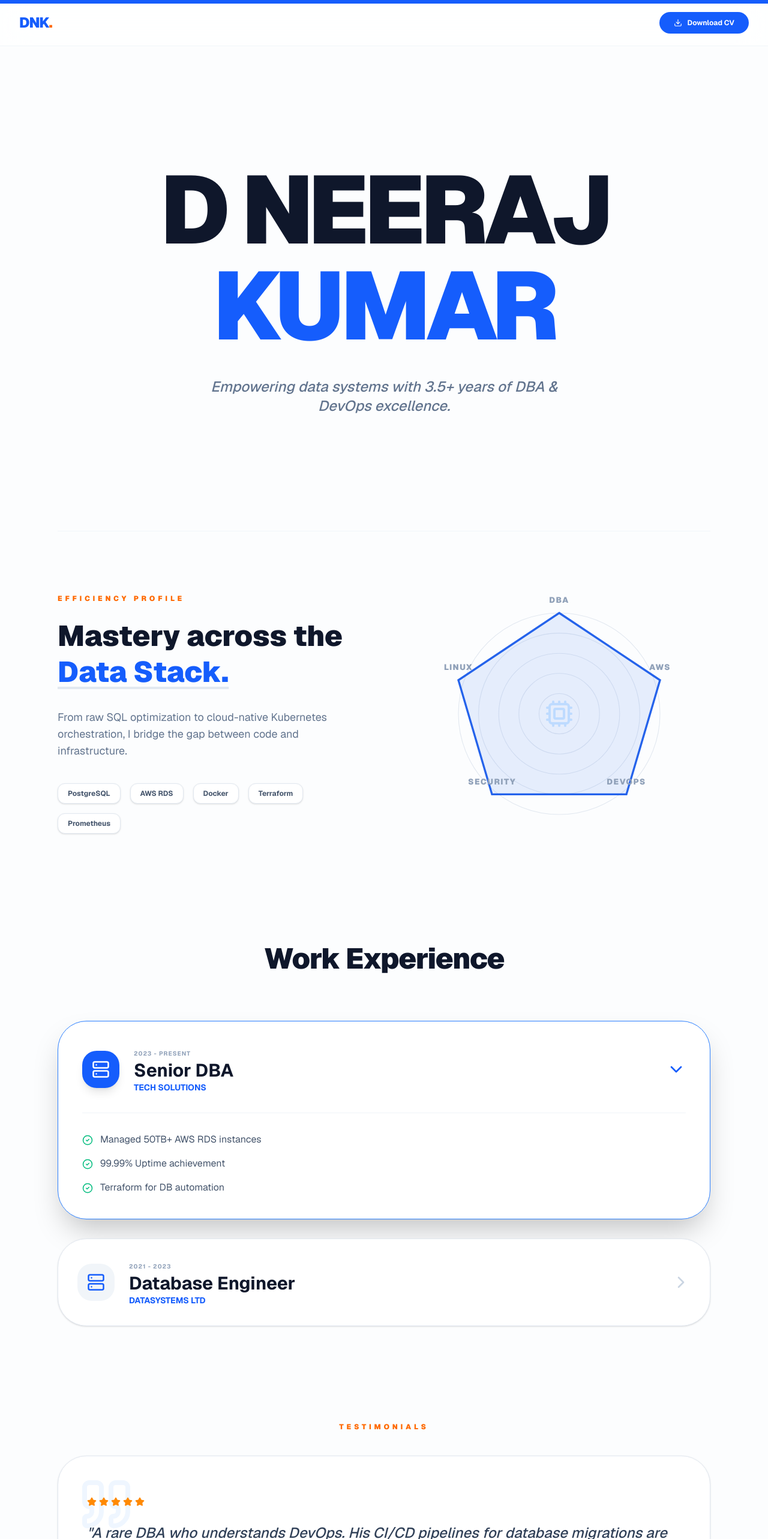
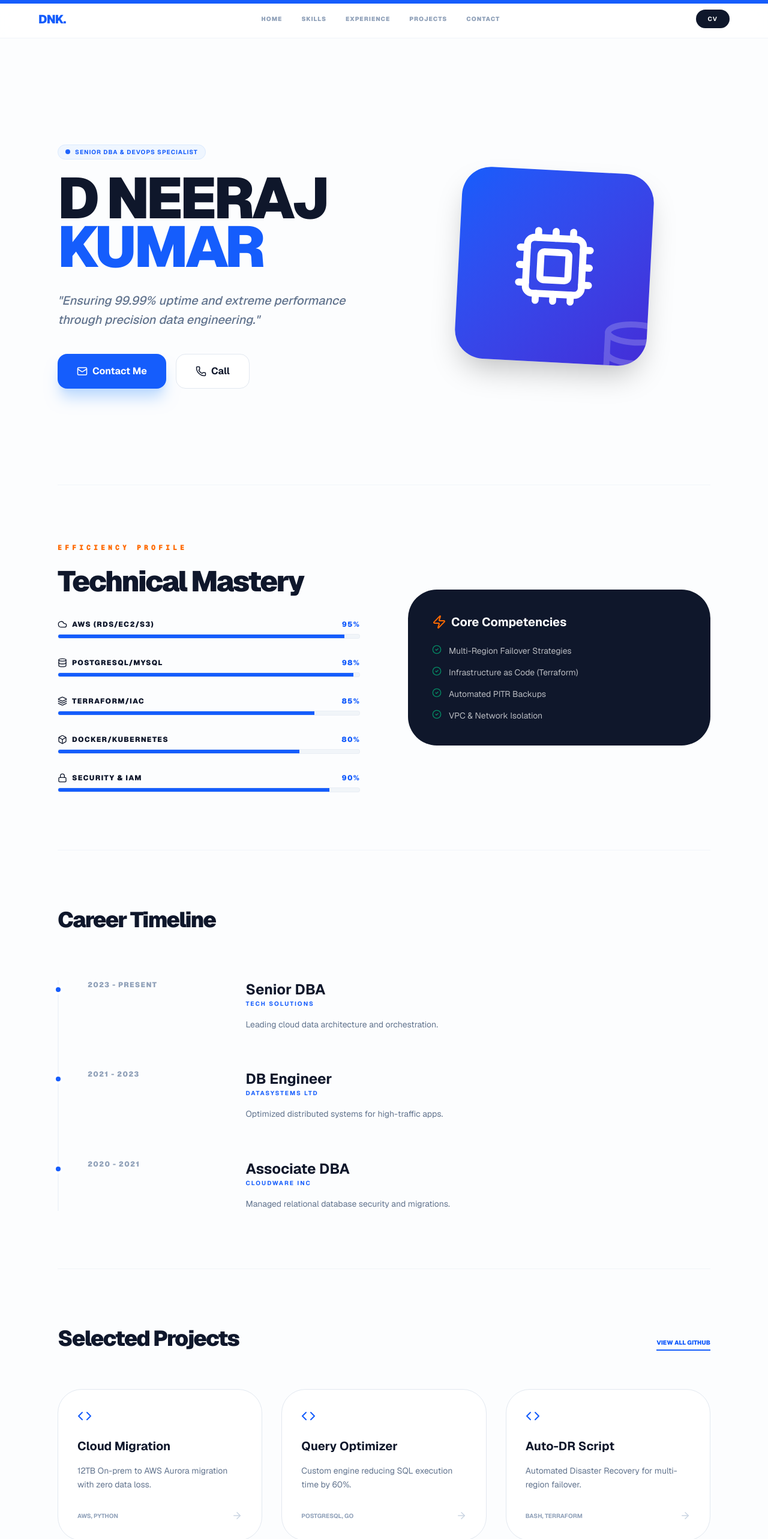
Before and after one commit to dneerajkumar/dneerajkumar.github.io, a Next.js app: page / in a window 1280 px wide. Shown: the top 2566 px of the page at 60% size. Built offline with nearby package versions, Linux system fonts and the light colour scheme.

Commit message:
Major Update: Integrated professor feedback with advanced UI

```diff
--- a/app/page.tsx
+++ b/app/page.tsx
@@ -6,100 +6,26 @@ import {
   Github, Linkedin, Mail, Database, Phone, Server,
   ShieldCheck, Zap, TrendingUp, ChevronRight,
   Cloud, Download, Cpu, CheckCircle2,
-  ArrowRight, Box, Globe, Lock, Quote, Star
+  ArrowRight, Box, Globe, Lock, Quote, Star,
+  User, Send, Code, Layers, MousePointer2
 } from 'lucide-react';
 
-// --- ANIMATED SECTION WRAPPER ---
+// --- SEO & META (Put this in your layout.tsx or top of page) ---
+// Title: D Neeraj Kumar | Senior DBA & DevOps Specialist
+// Description: Expert Database Administrator and DevOps Engineer with 3.5+ years of experience in AWS, PostgreSQL, and Automation.
+
 const FadeInSection = ({ children, delay = 0 }: { children: React.ReactNode, delay?: number }) => {
   const ref = useRef(null);
   const isInView = useInView(ref, { once: false, margin: "-100px" });
-
   return (
     <motion.div
       ref={ref}
-      initial={{ opacity: 0, y: 50, scale: 0.95 }}
-      animate={isInView ? { opacity: 1, y: 0, scale: 1 } : { opacity: 0, y: 50, scale: 0.95 }}
-      transition={{ duration: 0.8, delay, ease: [0.16, 1, 0.3, 1] }}
-      className="w-full"
+      initial={{ opacity: 0, y: 30 }}
+      animate={isInView ? { opacity: 1, y: 0 } : { opacity: 0, y: 30 }}
+      transition={{ duration: 0.7, delay }}
     >
       {children}
     </motion.div>
-  );
-};
-
-// --- SKILLS RADAR COMPONENT ---
-const SkillsRadar = () => {
-  const skills = [
-    { name: "DBA", value: 100, x: 200, y: 50 },
-    { name: "AWS", value: 90, x: 350, y: 150 },
-    { name: "DevOps", value: 85, x: 300, y: 320 },
-    { name: "Security", value: 95, x: 100, y: 320 },
-    { name: "Linux", value: 80, x: 50, y: 150 },
-  ];
-
-  return (
-    <div className="relative w-full max-w-md mx-auto aspect-square flex items-center justify-center">
-      <svg viewBox="0 0 400 400" className="w-full h-full overflow-visible">
-        {/* Background Hexagons */}
-        {[0.2, 0.4, 0.6, 0.8, 1].map((scale, i) => (
-          <circle key={i} cx="200" cy="200" r={150 * scale} fill="none" stroke="#e2e8f0" strokeWidth="1" />
-        ))}
-        {/* Radar Path */}
-        <motion.polygon
-          initial={{ opacity: 0, scale: 0 }}
-          whileInView={{ opacity: 1, scale: 1 }}
-          points={skills.map(s => `${s.x},${s.y}`).join(' ')}
-          fill="rgba(37, 99, 235, 0.1)"
-          stroke="#2563eb"
-          strokeWidth="3"
-        />
-        {/* Labels */}
-        {skills.map((s, i) => (
-          <text key={i} x={s.x} y={s.y - 15} textAnchor="middle" className="text-[12px] font-black fill-slate-400 uppercase tracking-widest">
-            {s.name}
-          </text>
-        ))}
-      </svg>
-      <div className="absolute inset-0 flex items-center justify-center pointer-events-none">
-        <Cpu className="text-blue-200 w-12 h-12" />
-      </div>
-    </div>
-  );
-};
-
-// --- TESTIMONIAL CAROUSEL ---
-const TestimonialCarousel = () => {
-  const [index, setIndex] = useState(0);
-  const testimonials = [
-    { text: "Neeraj's ability to optimize our PostgreSQL cluster saved us thousands in AWS costs monthly.", author: "CTO @ Tech Solutions", stars: 5 },
-    { text: "A rare DBA who understands DevOps. His CI/CD pipelines for database migrations are flawless.", author: "Lead Architect @ DataSystems", stars: 5 },
-    { text: "Reliability is Neeraj's middle name. Our uptime went from 99.1% to 99.99% under his watch.", author: "Manager @ CloudWare", stars: 5 }
-  ];
-
-  useEffect(() => {
-    const timer = setInterval(() => setIndex((prev) => (prev + 1) % testimonials.length), 5000);
-    return () => clearInterval(timer);
-  }, []);
-
-  return (
-    <div className="bg-white border border-slate-200 rounded-[3rem] p-12 shadow-sm relative overflow-hidden h-[300px] flex items-center">
-      <Quote className="absolute top-8 left-8 text-blue-50 w-24 h-24 -z-0" />
-      <AnimatePresence mode="wait">
-        <motion.div
-          key={index}
-          initial={{ opacity: 0, x: 20 }}
-          animate={{ opacity: 1, x: 0 }}
-          exit={{ opacity: 0, x: -20 }}
-          className="relative z-10 w-full"
-        >
-          <div className="flex gap-1 mb-6">
-            {[...Array(testimonials[index].stars)].map((_, i) => <Star key={i} size={16} className="fill-orange-400 text-orange-400" />)}
-          </div>
-          <p className="text-2xl font-medium text-slate-700 italic mb-6 leading-relaxed">"{testimonials[index].text}"</p>
-          <p className="text-sm font-black text-blue-600 uppercase tracking-[0.2em]">— {testimonials[index].author}</p>
-        </motion.div>
-      </AnimatePresence>
-    </div>
   );
 };
 
@@ -108,132 +34,192 @@ export default function NeerajPortfolio() {
   const { scrollYProgress } = useScroll();
   const scaleX = useSpring(scrollYProgress, { stiffness: 100, damping: 30 });
 
+  const skills = [
+    { name: "AWS (RDS/EC2/S3)", level: 95, icon: <Cloud size={16}/> },
+    { name: "PostgreSQL/MySQL", level: 98, icon: <Database size={16}/> },
+    { name: "Terraform/IaC", level: 85, icon: <Layers size={16}/> },
+    { name: "Docker/Kubernetes", level: 80, icon: <Box size={16}/> },
+    { name: "Security & IAM", level: 90, icon: <Lock size={16}/> },
+  ];
+
+  const projects = [
+    { title: "Cloud Migration", desc: "12TB On-prem to AWS Aurora migration with zero data loss.", tech: "AWS, Python", link: "#" },
+    { title: "Query Optimizer", desc: "Custom engine reducing SQL execution time by 60%.", tech: "PostgreSQL, Go", link: "#" },
+    { title: "Auto-DR Script", desc: "Automated Disaster Recovery for multi-region failover.", tech: "Bash, Terraform", link: "#" },
+  ];
+
   const handleDownload = () => {
-    confetti({ particleCount: 150, spread: 70, origin: { y: 0.6 }, colors: ['#2563eb', '#f97316', '#10b981'] });
+    confetti({ particleCount: 150, spread: 70, origin: { y: 0.6 }, colors: ['#2563eb', '#f97316'] });
+    // window.open('/resume.pdf', '_blank');
   };
-
-  const experiences = [
-    {
-      role: "Senior DBA", company: "Tech Solutions", date: "2023 - Present",
-      details: ["Managed 50TB+ AWS RDS instances", "99.99% Uptime achievement", "Terraform for DB automation"],
-      tags: ["PostgreSQL", "AWS Aurora"]
-    },
-    {
-      role: "Database Engineer", company: "DataSystems Ltd", date: "2021 - 2023",
-      details: ["Query optimization reducing load by 40%", "MongoDB Sharding", "DR Strategy Implementation"],
-      tags: ["MySQL", "MongoDB"]
-    }
-  ];
 
   return (
     <div className="min-h-screen bg-[#fcfdfe] text-slate-900 font-sans selection:bg-blue-100 selection:text-blue-900 overflow-x-hidden relative">
       <motion.div className="fixed top-0 left-0 right-0 h-1.5 bg-blue-600 z-[100] origin-left" style={{ scaleX }} />
 
-      <nav className="sticky top-0 z-50 bg-white/70 backdrop-blur-xl border-b border-slate-100 px-8 py-5 flex justify-between items-center">
-        <span className="font-black text-2xl tracking-tighter text-blue-600 uppercase">DNK<span className="text-orange-500">.</span></span>
-        <button onClick={handleDownload} className="flex items-center gap-2 bg-blue-600 text-white px-6 py-2.5 rounded-full text-xs font-bold hover:shadow-lg transition-all shadow-blue-200">
-          <Download size={14} /> Download CV
-        </button>
+      {/* 2. FIXED NAVIGATION BAR */}
+      <nav className="fixed top-0 left-0 right-0 z-[90] bg-white/80 backdrop-blur-lg border-b border-slate-100 px-8 py-4">
+        <div className="max-w-6xl mx-auto flex justify-between items-center">
+          <span className="font-black text-xl tracking-tighter text-blue-600">DNK.</span>
+          <div className="hidden md:flex gap-8 text-[10px] font-black uppercase tracking-widest text-slate-400">
+            <a href="#home" className="hover:text-blue-600 transition-colors">Home</a>
+            <a href="#skills" className="hover:text-blue-600 transition-colors">Skills</a>
+            <a href="#experience" className="hover:text-blue-600 transition-colors">Experience</a>
+            <a href="#projects" className="hover:text-blue-600 transition-colors">Projects</a>
+            <a href="#contact" className="hover:text-blue-600 transition-colors">Contact</a>
+          </div>
+          <button onClick={handleDownload} className="bg-slate-900 text-white px-5 py-2 rounded-full text-[10px] font-bold hover:bg-blue-600 transition-all uppercase tracking-widest">CV</button>
+        </div>
       </nav>
 
-      <main className="max-w-6xl mx-auto px-8 relative z-10">
-        {/* HERO SECTION */}
-        <section className="py-24 md:py-48 text-center">
-          <motion.div initial={{ opacity: 0, y: 30 }} animate={{ opacity: 1, y: 0 }} transition={{ duration: 1 }}>
-            <h1 className="text-7xl md:text-[10rem] font-black tracking-tighter text-slate-900 leading-none mb-10">
-              D NEERAJ <br /><span className="text-blue-600 uppercase">KUMAR</span>
+      <main className="max-w-6xl mx-auto px-8 relative z-10 pt-20">
+
+        {/* 1. HERO SECTION WITH VISUALS */}
+        <section id="home" className="py-24 md:py-40 grid md:grid-cols-2 gap-12 items-center text-left">
+          <motion.div initial={{ opacity: 0, x: -50 }} animate={{ opacity: 1, x: 0 }} transition={{ duration: 0.8 }}>
+            <div className="inline-flex items-center gap-2 px-3 py-1 bg-blue-50 text-blue-600 rounded-full text-[10px] font-bold mb-6 tracking-widest uppercase border border-blue-100">
+              <span className="w-2 h-2 rounded-full bg-blue-600 animate-pulse" /> Senior DBA & DevOps Specialist
+            </div>
+            <h1 className="text-6xl md:text-8xl font-black tracking-tighter text-slate-900 leading-[0.85] mb-8">
+              D NEERAJ <br /><span className="text-blue-600">KUMAR</span>
             </h1>
-            <p className="text-2xl text-slate-500 max-w-2xl mx-auto font-medium italic">Empowering data systems with 3.5+ years of DBA & DevOps excellence.</p>
+            <p className="text-xl text-slate-500 max-w-lg mb-10 leading-relaxed font-medium italic">
+              "Ensuring 99.99% uptime and extreme performance through precision data engineering."
+            </p>
+            <div className="flex gap-4">
+              <button onClick={() => document.getElementById('contact')?.scrollIntoView({behavior:'smooth'})} className="bg-blue-600 text-white px-8 py-4 rounded-2xl font-bold flex items-center gap-2 hover:scale-105 transition-transform shadow-xl shadow-blue-200">
+                <Mail size={18} /> Contact Me
+              </button>
+              <a href="tel:+917077600849" className="bg-white border border-slate-200 text-slate-900 px-8 py-4 rounded-2xl font-bold flex items-center gap-2 hover:bg-slate-50 transition-colors">
+                <Phone size={18} /> Call
+              </a>
+            </div>
+          </motion.div>
+          <motion.div initial={{ opacity: 0, scale: 0.8 }} animate={{ opacity: 1, scale: 1 }} className="relative flex justify-center">
+            {/* Visual placeholder for Avatar/DB Concept */}
+            <div className="w-80 h-80 bg-gradient-to-br from-blue-600 to-indigo-700 rounded-[3rem] shadow-2xl rotate-3 relative overflow-hidden flex items-center justify-center">
+               <Database size={120} className="text-white opacity-20 absolute -bottom-10 -right-10" />
+               <Cpu size={140} className="text-white" />
+            </div>
           </motion.div>
         </section>
 
-        {/* RADAR & SKILLS SECTION */}
-        <section className="py-20 border-t border-slate-100">
+        {/* 3. SKILLS VISUALIZATION (Visual bars) */}
+        <section id="skills" className="py-24 border-t border-slate-100">
           <div className="grid md:grid-cols-2 gap-20 items-center">
-            <FadeInSection>
-              <h2 className="text-xs font-black uppercase tracking-[0.4em] text-orange-500 mb-6">Efficiency Profile</h2>
-              <h3 className="text-5xl font-black mb-8 leading-tight">Mastery across the <br /><span className="text-blue-600 underline decoration-slate-200 underline-offset-8">Data Stack.</span></h3>
-              <p className="text-slate-500 text-lg mb-10">From raw SQL optimization to cloud-native Kubernetes orchestration, I bridge the gap between code and infrastructure.</p>
-              <div className="flex flex-wrap gap-4">
-                 {["PostgreSQL", "AWS RDS", "Docker", "Terraform", "Prometheus"].map(s => (
-                   <span key={s} className="px-4 py-2 bg-white border border-slate-200 rounded-xl text-xs font-bold text-slate-600 shadow-sm">{s}</span>
-                 ))}
+            <div>
+              <h2 className="text-xs font-black uppercase tracking-[0.4em] text-orange-500 mb-6 font-mono">Efficiency Profile</h2>
+              <h3 className="text-5xl font-black mb-10 tracking-tighter">Technical Mastery</h3>
+              <div className="space-y-8">
+                {skills.map((s, i) => (
+                  <div key={i}>
+                    <div className="flex justify-between mb-2 text-xs font-black uppercase tracking-widest">
+                      <span className="flex items-center gap-2">{s.icon} {s.name}</span>
+                      <span className="text-blue-600">{s.level}%</span>
+                    </div>
+                    <div className="h-2 bg-slate-100 rounded-full overflow-hidden border border-slate-200/50">
+                      <motion.div
+                        initial={{ width: 0 }}
+                        whileInView={{ width: `${s.level}%` }}
+                        transition={{ duration: 1.5, ease: "easeOut" }}
+                        className="h-full bg-blue-600"
+                      />
+                    </div>
+                  </div>
+                ))}
               </div>
-            </FadeInSection>
-            <FadeInSection delay={0.2}>
-              <SkillsRadar />
-            </FadeInSection>
+            </div>
+            <div className="bg-slate-900 p-10 rounded-[3rem] text-white">
+              <h4 className="text-xl font-bold mb-6 flex items-center gap-2"><Zap className="text-orange-500"/> Core Competencies</h4>
+              <ul className="space-y-4 opacity-70 text-sm">
+                <li className="flex gap-3"><CheckCircle2 size={16} className="text-emerald-500" /> Multi-Region Failover Strategies</li>
+                <li className="flex gap-3"><CheckCircle2 size={16} className="text-emerald-500" /> Infrastructure as Code (Terraform)</li>
+                <li className="flex gap-3"><CheckCircle2 size={16} className="text-emerald-500" /> Automated PITR Backups</li>
+                <li className="flex gap-3"><CheckCircle2 size={16} className="text-emerald-500" /> VPC & Network Isolation</li>
+              </ul>
+            </div>
           </div>
         </section>
 
-        {/* EXPERIENCE SECTION */}
-        <section className="py-20">
-          <FadeInSection>
-            <h2 className="text-5xl font-black mb-20 tracking-tight text-center">Work Experience</h2>
-          </FadeInSection>
-          <div className="space-y-8">
-            {experiences.map((exp, idx) => (
-              <FadeInSection key={idx} delay={idx * 0.1}>
-                <div
-                  className={`bg-white border rounded-[3rem] transition-all duration-500 ${expandedIdx === idx ? 'border-blue-500 shadow-2xl p-10' : 'border-slate-200 p-8 shadow-sm hover:border-blue-300'}`}
-                  onClick={() => setExpandedIdx(expandedIdx === idx ? null : idx)}
-                >
-                  <div className="flex flex-col md:flex-row justify-between items-center gap-6 cursor-pointer">
-                    <div className="flex gap-6 items-center">
-                      <div className={`p-4 rounded-3xl ${expandedIdx === idx ? 'bg-blue-600 text-white shadow-lg' : 'bg-slate-100 text-blue-600'}`}><Server size={30} /></div>
-                      <div>
-                        <span className="text-[10px] font-bold text-slate-400 uppercase tracking-widest">{exp.date}</span>
-                        <h4 className="text-3xl font-bold">{exp.role}</h4>
-                        <p className="text-blue-600 font-bold text-sm uppercase">{exp.company}</p>
-                      </div>
+        {/* 4. INTERACTIVE TIMELINE EXPERIENCE */}
+        <section id="experience" className="py-24 border-t border-slate-100">
+          <h2 className="text-4xl font-black mb-20 tracking-tighter">Career Timeline</h2>
+          <div className="relative border-l-2 border-slate-100 ml-4 md:ml-0 space-y-16">
+            {[
+              { year: "2023 - Present", role: "Senior DBA", co: "Tech Solutions", d: "Leading cloud data architecture and orchestration." },
+              { year: "2021 - 2023", role: "DB Engineer", co: "DataSystems Ltd", d: "Optimized distributed systems for high-traffic apps." },
+              { year: "2020 - 2021", role: "Associate DBA", co: "CloudWare Inc", d: "Managed relational database security and migrations." },
+            ].map((exp, i) => (
+              <FadeInSection key={i} delay={i * 0.1}>
+                <div className="relative pl-12">
+                  <div className="absolute -left-[9px] top-2 w-4 h-4 rounded-full bg-blue-600 border-4 border-white" />
+                  <div className="grid md:grid-cols-4 gap-4">
+                    <div className="text-xs font-black text-slate-400 uppercase tracking-widest">{exp.year}</div>
+                    <div className="md:col-span-3">
+                      <h4 className="text-2xl font-bold text-slate-900">{exp.role}</h4>
+                      <p className="text-blue-600 font-bold uppercase text-[10px] tracking-[0.2em] mb-4">{exp.co}</p>
+                      <p className="text-slate-500 leading-relaxed text-sm">{exp.d}</p>
                     </div>
-                    <ChevronRight className={`transition-transform duration-500 ${expandedIdx === idx ? 'rotate-90 text-blue-600' : 'text-slate-300'}`} size={32} />
                   </div>
-                  <AnimatePresence>
-                    {expandedIdx === idx && (
-                      <motion.div initial={{ height: 0, opacity: 0 }} animate={{ height: 'auto', opacity: 1 }} exit={{ height: 0, opacity: 0 }} className="pt-8 mt-8 border-t border-slate-100">
-                        <ul className="space-y-4">
-                          {exp.details.map((d, i) => (
-                            <li key={i} className="flex gap-3 text-slate-600 items-start"><CheckCircle2 size={18} className="text-emerald-500 shrink-0 mt-1" />{d}</li>
-                          ))}
-                        </ul>
-                      </motion.div>
-                    )}
-                  </AnimatePresence>
                 </div>
               </FadeInSection>
             ))}
           </div>
         </section>
 
-        {/* TESTIMONIAL SECTION */}
-        <section className="py-20">
-          <FadeInSection>
-            <h2 className="text-xs font-black uppercase tracking-[0.4em] text-orange-500 mb-10 text-center">Testimonials</h2>
-            <TestimonialCarousel />
-          </FadeInSection>
+        {/* 5. PROJECTS SECTION (Bento Grid) */}
+        <section id="projects" className="py-24 border-t border-slate-100">
+           <div className="flex justify-between items-end mb-16">
+              <h2 className="text-4xl font-black tracking-tighter">Selected Projects</h2>
+              <a href="https://github.com" className="text-[10px] font-black uppercase text-blue-600 border-b-2 border-blue-600 pb-1">View All GitHub</a>
+           </div>
+           <div className="grid md:grid-cols-3 gap-8">
+              {projects.map((p, i) => (
+                <div key={i} className="group bg-white border border-slate-200 p-8 rounded-[2.5rem] hover:shadow-2xl hover:-translate-y-2 transition-all">
+                   <Code className="text-blue-600 mb-6 group-hover:rotate-12 transition-transform" />
+                   <h4 className="text-xl font-bold mb-4">{p.title}</h4>
+                   <p className="text-sm text-slate-500 mb-8 leading-relaxed">{p.desc}</p>
+                   <div className="flex justify-between items-center">
+                      <span className="text-[10px] font-bold text-slate-400 uppercase">{p.tech}</span>
+                      <ArrowRight size={18} className="text-slate-300 group-hover:text-blue-600" />
+                   </div>
+                </div>
+              ))}
+           </div>
         </section>
 
-        {/* FOOTER CONTACT */}
-        <FadeInSection>
-          <section id="contact" className="py-24 mb-20">
-            <div className="bg-slate-900 rounded-[4rem] p-12 md:p-24 text-center text-white relative overflow-hidden">
-              <h2 className="text-5xl md:text-8xl font-black mb-10 tracking-tighter uppercase leading-none">Let's build <br />Future.</h2>
-              <div className="flex flex-col md:flex-row justify-center gap-6 relative z-10">
-                <a href="mailto:d.neerajkumar480@gmail.com" className="bg-blue-600 text-white px-12 py-5 rounded-3xl font-black uppercase text-sm shadow-xl shadow-blue-900/40">Email Neeraj</a>
-                <a href="tel:+917077600849" className="bg-white text-black px-12 py-5 rounded-3xl font-black uppercase text-sm hover:bg-orange-500 hover:text-white transition-all">+91 7077600849</a>
-              </div>
-              <Database className="absolute -bottom-10 -right-10 w-96 h-96 text-white/[0.03] rotate-12" />
-            </div>
-          </section>
-        </FadeInSection>
+        {/* 7. CONTACT FORM */}
+        <section id="contact" className="py-24">
+          <div className="grid md:grid-cols-2 gap-16 bg-white border border-slate-200 p-12 md:p-24 rounded-[4rem] shadow-xl">
+             <div>
+                <h2 className="text-4xl font-black mb-8 leading-none">Get in touch.</h2>
+                <p className="text-slate-500 mb-10 italic">"Always open to discussing high-availability architectures and database optimization."</p>
+                <div className="space-y-6">
+                   <a href="mailto:d.neerajkumar480@gmail.com" className="flex items-center gap-4 text-blue-600 font-bold"><Mail size={20}/> d.neerajkumar480@gmail.com</a>
+                   <a href="tel:+917077600849" className="flex items-center gap-4 text-slate-900 font-bold"><Phone size={20}/> +91 7077600849</a>
+                </div>
+             </div>
+             <form className="space-y-4" onSubmit={(e) => e.preventDefault()}>
+                <input type="text" placeholder="Full Name" className="w-full p-4 bg-slate-50 border border-slate-100 rounded-2xl outline-none focus:border-blue-500 transition-colors" />
+                <input type="email" placeholder="Email Address" className="w-full p-4 bg-slate-50 border border-slate-100 rounded-2xl outline-none focus:border-blue-500 transition-colors" />
+                <textarea rows={4} placeholder="Your Message" className="w-full p-4 bg-slate-50 border border-slate-100 rounded-2xl outline-none focus:border-blue-500 transition-colors" />
+                <button className="w-full bg-blue-600 text-white py-4 rounded-2xl font-black uppercase tracking-widest flex items-center justify-center gap-3 hover:bg-slate-900 transition-colors">
+                  <Send size={18} /> Send Message
+                </button>
+             </form>
+          </div>
+        </section>
       </main>
 
-      <footer className="max-w-6xl mx-auto px-8 py-12 border-t border-slate-100 flex justify-between items-center text-[10px] font-black uppercase tracking-[0.3em] text-slate-400">
-        <p>D Neeraj Kumar — {new Date().getFullYear()}</p>
-        <div className="flex gap-8">
-          <a href="#" className="hover:text-blue-600">LinkedIn</a>
-          <a href="#" className="hover:text-blue-600">GitHub</a>
+      {/* 8. STICKY FOOTER WITH SOCIAL ICONS */}
+      <footer className="sticky bottom-0 z-[100] bg-white/90 backdrop-blur-md border-t border-slate-100 py-6 px-8">
+        <div className="max-w-6xl mx-auto flex justify-between items-center">
+          <p className="text-[10px] font-black text-slate-400 uppercase tracking-widest">© 2025 D Neeraj Kumar</p>
+          <div className="flex gap-6 items-center">
+             <a href="https://linkedin.com" className="text-slate-400 hover:text-blue-600 transition-colors"><Linkedin size={20} /></a>
+             <a href="https://github.com" className="text-slate-400 hover:text-slate-900 transition-colors"><Github size={20} /></a>
+             <a href="mailto:d.neerajkumar480@gmail.com" className="text-slate-400 hover:text-orange-500 transition-colors"><Mail size={20} /></a>
+          </div>
         </div>
       </footer>
     </div>
```
